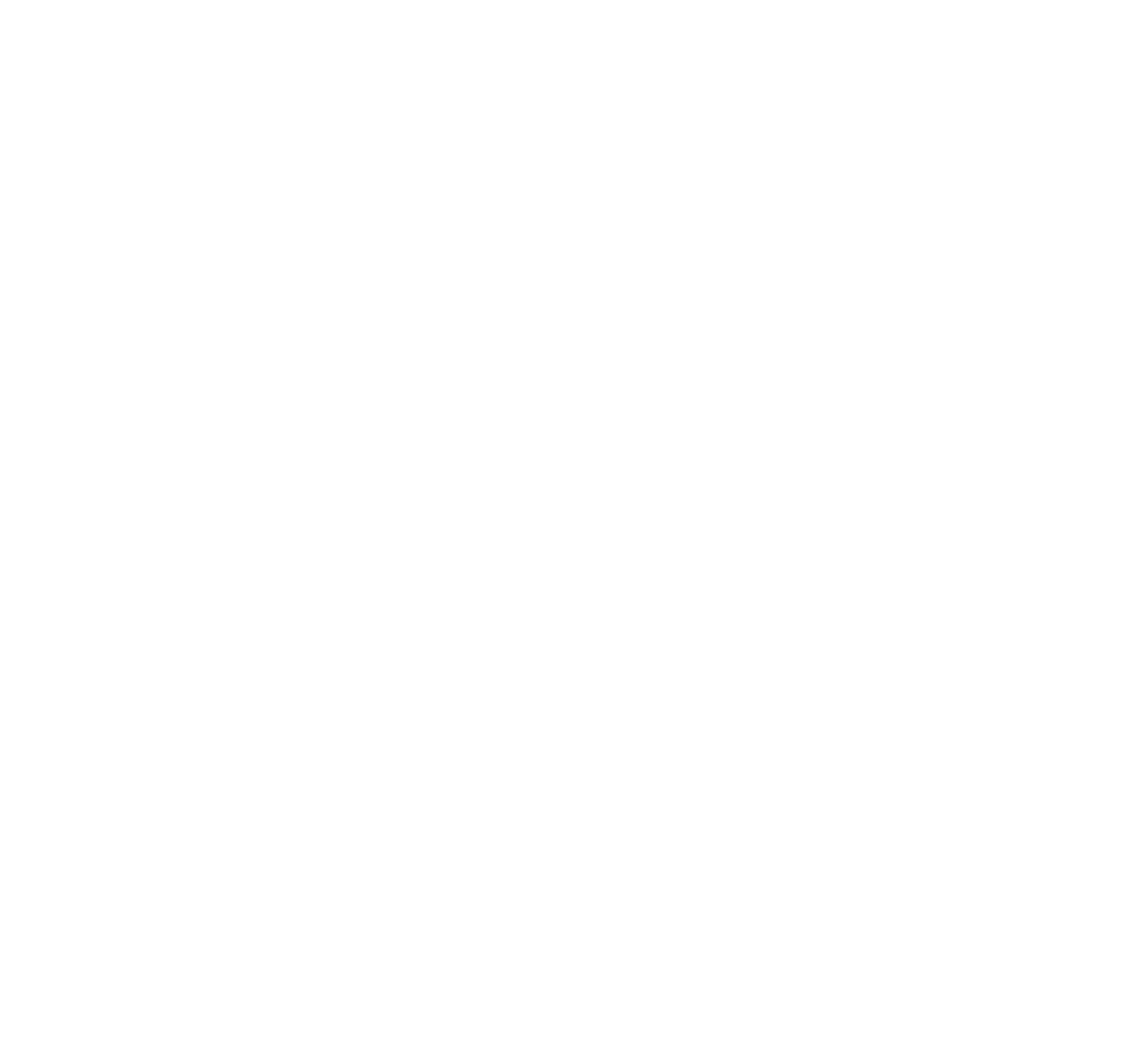
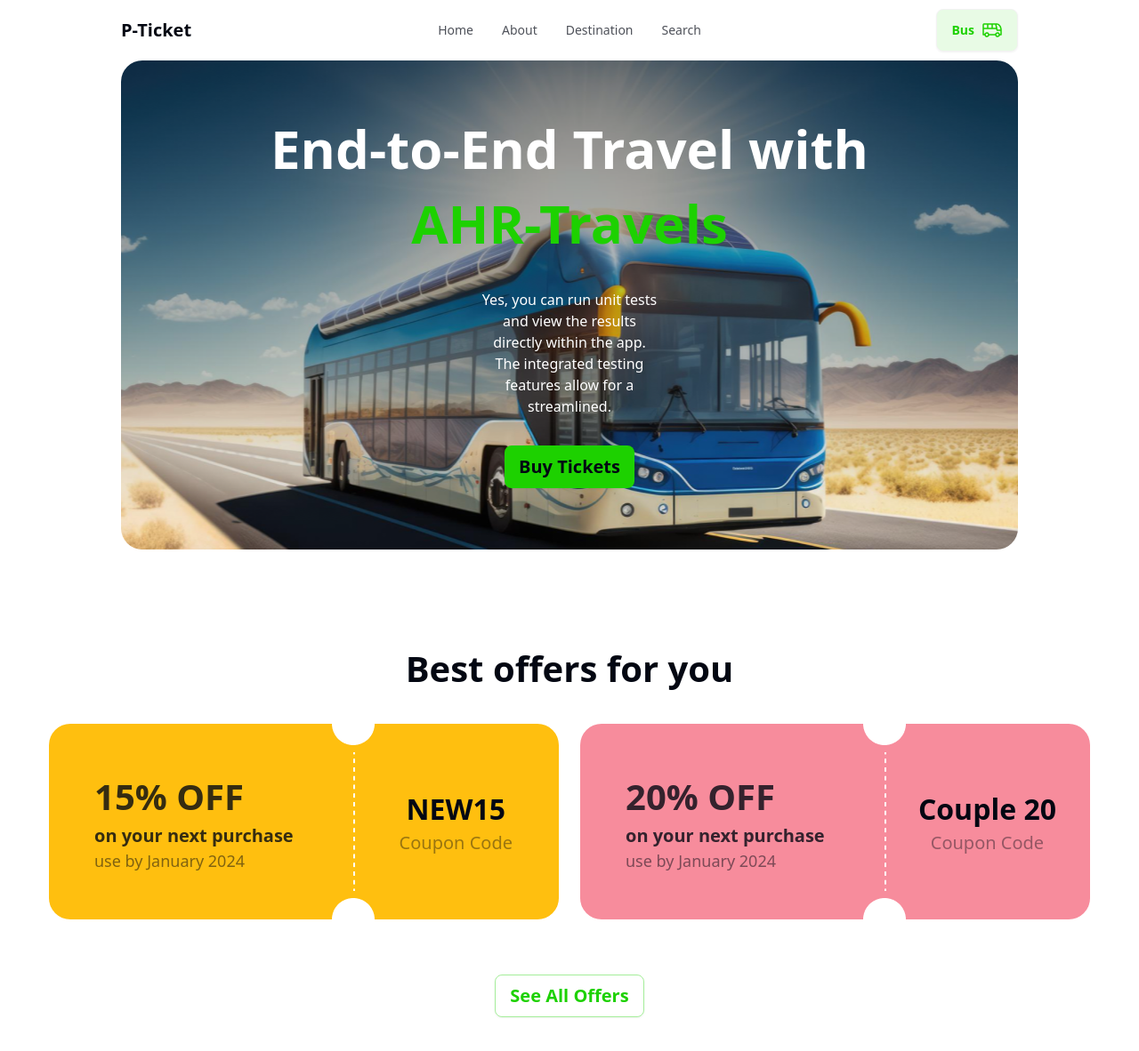
Before and after one commit to anaimjannat/Ticket-Booking, a plain HTML site: page index.html in a window 1280 px wide. Shown: the whole page at 89% size. Before the commit the page ends 800 px from the top, so only its background shows below. Drawn offline with nearby package versions, Linux system fonts and the light colour scheme.

Commit message:
header added

```diff
--- a/index.html
+++ b/index.html
@@ -1,13 +1,135 @@
 <!DOCTYPE html>
 <html lang="en">
+
 <head>
-    <meta charset="UTF-8">
-    <meta name="viewport" content="width=device-width, initial-scale=1.0">
-    <title>Bus Ticket</title>
+  <meta charset="UTF-8">
+  <meta name="viewport" content="width=device-width, initial-scale=1.0">
+  <link rel="preconnect" href="https://fonts.googleapis.com">
+  <link rel="preconnect" href="https://fonts.gstatic.com" crossorigin>
+  <link href="https://fonts.googleapis.com/css2?family=Raleway:ital,wght@0,100..900;1,100..900&display=swap"
+    rel="stylesheet">
+  <!-- tailwind and daisy ui -->
+  <link href="https://cdn.jsdelivr.net/npm/daisyui@4.6.0/dist/full.min.css" rel="stylesheet" type="text/css" />
+  <script src="https://cdn.tailwindcss.com"></script>
+  <style>
+    .raleway-font {
+      font-family: "Raleway", sans-serif;
+      font-optical-sizing: auto;
+      font-style: normal;
+    }
+
+    .buttonBackgroundColor {
+      background-color: #1DD100;
+    }
+  </style>
+  <script>
+    tailwind.config = {
+      theme: {
+        extend: {
+          colors: {
+            clifford: '#da373d',
+            'bus-primary': '#1DD100',
+          }
+        }
+      }
+    }
+  </script>
+  <title>Bus Ticket</title>
 </head>
+
 <body>
-    <main>
+  <header class="mx-32">
+    <div class="navbar bg-base-100">
+      <div class="navbar-start">
+        <div class="dropdown">
+          <div tabindex="0" role="button" class="btn btn-ghost lg:hidden">
+            <svg xmlns="http://www.w3.org/2000/svg" class="h-5 w-5" fill="none" viewBox="0 0 24 24"
+              stroke="currentColor">
+              <path stroke-linecap="round" stroke-linejoin="round" stroke-width="2" d="M4 6h16M4 12h8m-8 6h16" />
+            </svg>
+          </div>
+          <ul tabindex="0" class="menu menu-sm dropdown-content mt-3 z-[1] p-2 shadow bg-base-100 rounded-box w-52">
+            <li><a>Home</a></li>
+            <li><a>About</a></li>
+            <li><a>Destination</a></li>
+            <li><a>Search</a></li>
+          </ul>
+        </div>
+        <a class="text-xl text-[#030712] font-extrabold">P-Ticket</a>
+      </div>
+      <div class="navbar-center hidden lg:flex">
+        <ul class="menu menu-horizontal px-1 text-[#030712B3] font-medium">
+          <li><a>Home</a></li>
+          <li><a>About</a></li>
+          <li><a>Destination</a></li>
+          <li><a>Search</a></li>
+        </ul>
+      </div>
+      <div class="navbar-end">
+        <a class="btn text-[#1DD100] bg-[#1DD1001A]">Bus <img src="images/bus-icon.png" alt=""></a>
+      </div>
+    </div>
+    <!-- Banner -->
+    <div class="relative bg-cover bg-center h-[550px] rounded-3xl mx-2"
+      style="background-image: url('/images/banner.png')">
+      <div class="absolute inset-0 flex flex-col justify-center items-center text-center gap-4">
+        <h2 class="text-white text-3xl md:text-6xl font-bold mb-2">End-to-End Travel with</h2>
+        <h2 class="text-[#1DD100] text-3xl md:text-6xl font-bold mb-2">AHR-Travels</h2>
+        <p class="text-white text-sm mx-5 md:text-base mt-5 px-3 lg:px-96">Yes, you can run unit tests and view
+          the results
+          directly
+          within the app. The integrated testing features allow for a streamlined.</p>
 
-    </main>
+        <button class="btn mt-2 lg:mt-4 bg-[#1DD100] border-none text-[#030712] lg:text-xl font-bold font-raleway"><a
+            href="#ahr-travel">Buy
+            Tickets</a></button>
+      </div>
+    </div>
+  </header>
+  <main>
+    <section class="max-w-full mt-[120px] mx-auto mb-[120px]">
+      <div class="w-[81.25%] mx-auto text-center flex flex-col items-center">
+          <h2 class="font-raleway text-xl lg:text-[40px] font-bold text-[#030712]">Best offers for you</h2>
+
+          <div class="my-12 flex flex-col lg:flex-row gap-6">
+
+              <div
+                  class="bg-[#FFBF0F] lg:w-[573px] py-12 lg:py-[52px] pr-[52px] pl-[51px] rounded-3xl relative flex justify-between items-center">
+                  <div class="text-left">
+                      <h3 class="lg:text-[40px] font-black text-[rgba(3,7,18,0.8)]">15% OFF</h3>
+                      <p class="lg:text-xl font-semibold text-[rgba(3,7,18,0.8)]">on your next purchase</p>
+                      <p class="lg:text-lg font-medium text-[rgba(3,7,18,0.5)]">use by January 2024</p>
+                  </div>
+                  <img src="images/cupon-devider.png" class="absolute top-0 right-[127px] lg:right-[207px]"
+                      alt="">
+                  <div class="font-raleway ">
+                      <h3 id="new15" class="lg:text-[32px] font-bold text-[rgb(3,7,18)]">NEW15</h3>
+                      <p class="lg:text-xl font-medium text-[rgba(3,7,18,0.4)]">Coupon Code</p>
+                  </div>
+              </div>
+
+              <div
+                  class="bg-[#F78C9C] lg:w-[573px] py-12 lg:py-[52px] pr-[38px] pl-[51px] rounded-3xl relative flex justify-between items-center">
+                  <div class="text-left">
+                      <h3 class="lg:text-[40px] font-black text-[rgba(3,7,18,0.8)]">20% OFF</h3>
+                      <p class="lg:text-xl font-semibold text-[rgba(3,7,18,0.8)]">on your next purchase</p>
+                      <p class="lg:text-lg font-medium text-[rgba(3,7,18,0.5)]">use by January 2024</p>
+                  </div>
+                  <img src="images/cupon-devider.png" class="absolute top-0 right-[127px] lg:right-[207px]"
+                      alt="">
+                  <div class="font-raleway ">
+                      <h3 id="couple20" class="lg:text-[32px] font-bold text-[rgb(3,7,18)]">Couple 20
+                      </h3>
+                      <p class="lg:text-xl font-medium text-[rgba(3,7,18,0.4)]">Coupon Code</p>
+                  </div>
+              </div>
+          </div>
+          <button
+              class="btn bg-transparent text-[rgb(29,209,0)] border-[rgba(29,209,0,0.4)] font-raleway lg:text-xl mt-[14px]">See
+              All Offers</button>
+      </div>
+  </section>
+  </main>
 </body>
+
 </html>
--- /dev/null
+++ b/tailwind.config.js
@@ -0,0 +1,8 @@
+/** @type {import('tailwindcss').Config} */
+module.exports = {
+    content: ["./src/**/*.{html,js}"],
+    theme: {
+      extend: {},
+    },
+    plugins: [],
+  }
```
